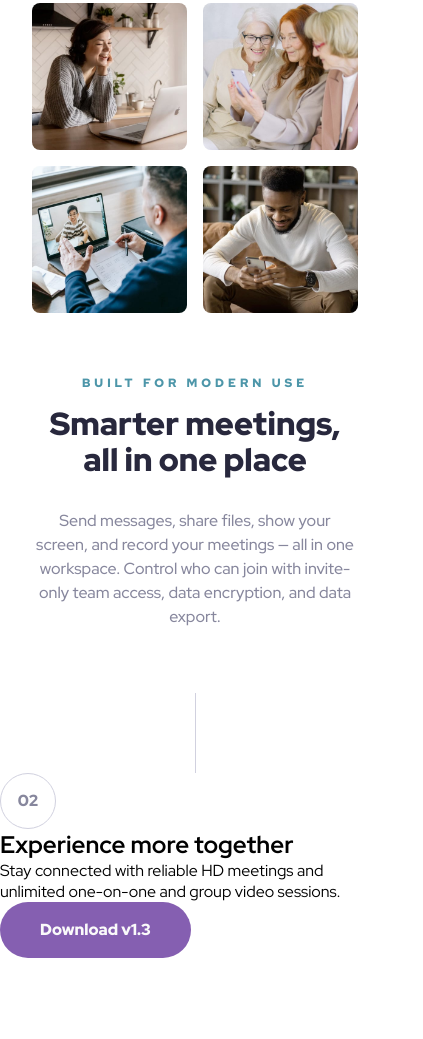
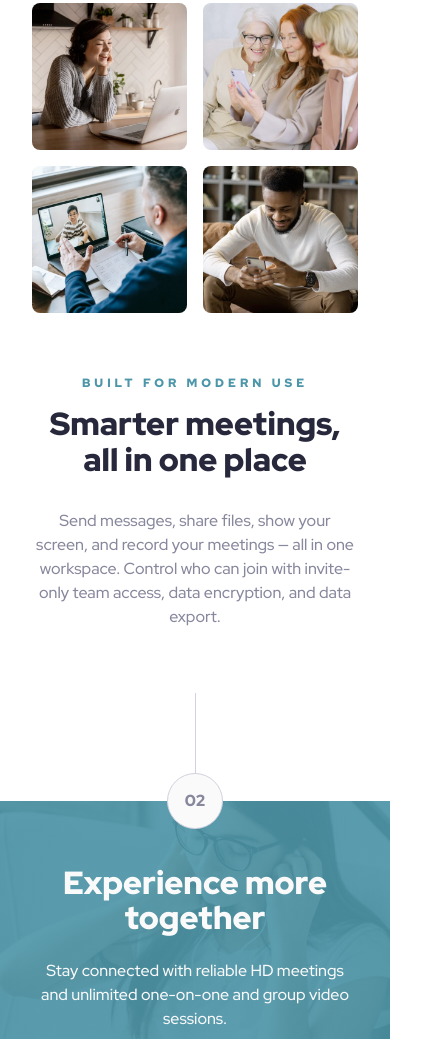
Before and after one commit to mpujazon/meet-landing-page, a plain HTML site: page index.html in a window 390 px wide. Shown: the part 961-2000 px from the top of the page, 423 px wide, since content can reach past the window. Before the commit the page ends 1919 px from the top, so only its background shows below. Drawn offline with Linux system fonts and the light colour scheme.

Commit message:
Mobile Layout Done

```diff
--- a/index.html
+++ b/index.html
@@ -46,8 +46,8 @@
         <div class="circle">02</div>
       </div>
       <section class="download-text">
-        <h2>Experience more together</h2>
-        <p>Stay connected with reliable HD meetings and unlimited one-on-one and group video sessions.</p>
+        <h2 class="download-text__title">Experience more together</h2>
+        <p class="download-text__description">Stay connected with reliable HD meetings and unlimited one-on-one and group video sessions.</p>
         <a href="" class="btn-2">Download v1.3</a>
       </section>
     </article>
--- a/styles.css
+++ b/styles.css
@@ -3,7 +3,7 @@
 
 :root{
     /* Color variables */
-    --cyan-600: #4D96A9;
+    --cyan-600: #4d96a9;
     --cyan-300: #8FE3F9;
     --purple-600: #855FB1;
     --purple-300: #D9B8FF;
@@ -59,7 +59,18 @@ html{
     width: 100%;
     grid-template-columns: repeat(2, 1fr);
     grid-template-rows: auto auto;
+    overflow: hidden;
 
+}
+
+.hero-image{
+    background-image: url(assets/tablet/image-hero.png);
+    width: 100%;
+    height: auto;
+    grid-column: 1 / 3;
+    grid-row: 1 / 2;
+    background-size: contain;
+    background-position: center;
 }
 
 .hero-image-left{
@@ -191,6 +202,7 @@ html{
     font-size: var(--spacing-200);
     font-weight: 900;
     color: var(--slate-600);
+    background-color: var(--white);
 }
 
 .features-pictures{
@@ -236,3 +248,39 @@ html{
 }
 
 /* Main: Download section Styles */
+.container .download{
+    width: 100%;
+    display: flex;
+    flex-direction: column;
+    align-items: center;
+}
+
+.container .download-text{
+    width: 100%;
+    padding: var(--spacing-800) var(--spacing-400);
+    display: flex;
+    flex-direction: column;
+    align-items: center;
+    justify-content: space-between;
+    gap: var(--spacing-300);
+    text-align: center;
+    background-image: linear-gradient(rgba(77, 150, 169,.9), rgba(77, 150, 169,.9)),url(assets/mobile/image-footer.jpg);
+    background-size: cover;
+    background-position: center;
+    margin-top: -28px;
+    z-index: -1;
+}
+
+.download .download-text__title{
+    font-size: 32px;
+    font-weight: 900;
+    line-height: 110%;
+    color: var(--white);
+}
+
+.download .download-text__description{
+    font-size: 16px;
+    font-weight: 500;
+    line-height: 150%;
+    color: var(--white);
+}
```
